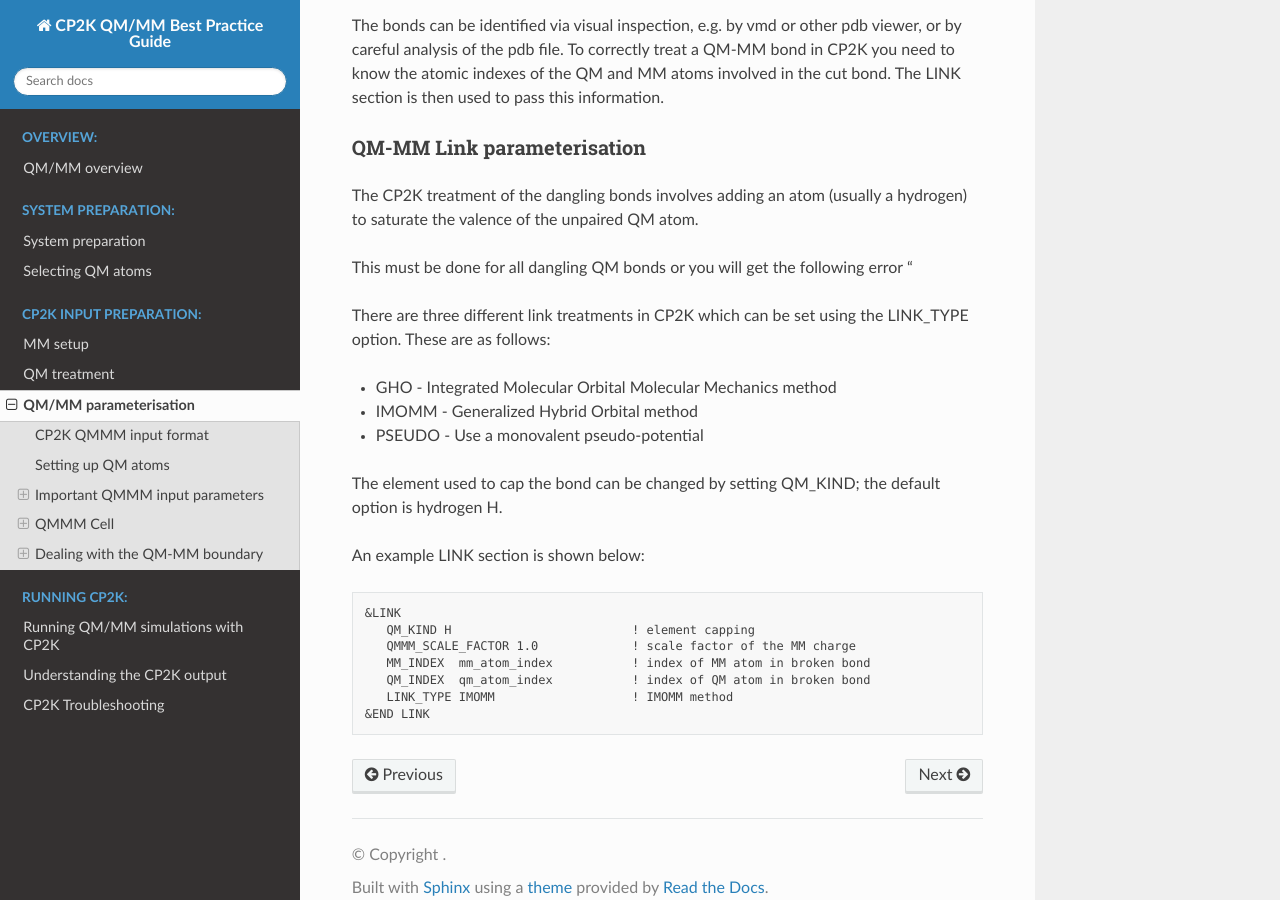
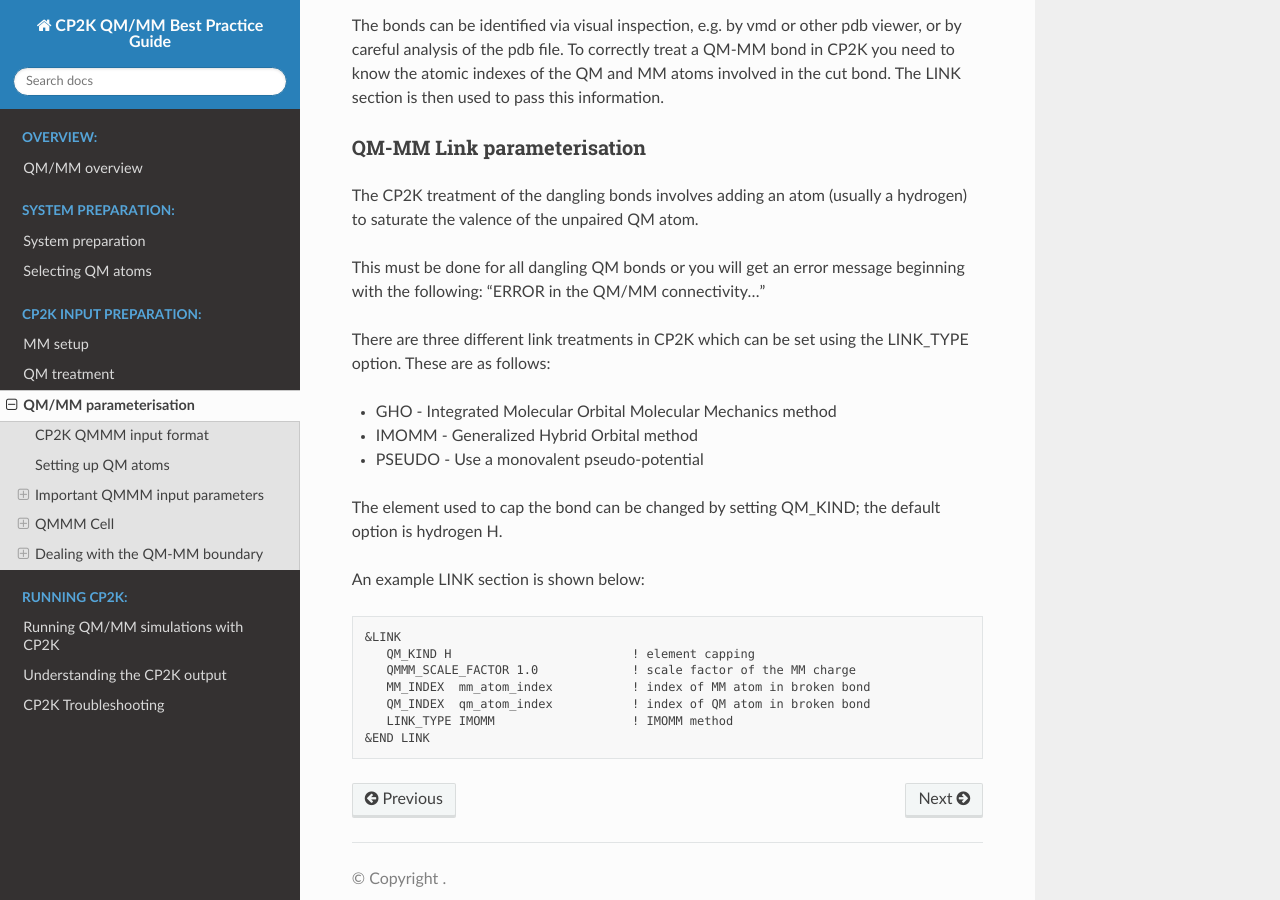
Before and after one commit to bioexcel/qmmm_bpg, a Sphinx documentation site: the page built from docs/input_preparation/QMMM_parameterisation.rst, in a window 1280 px wide and 900 px high, scrolled down 3914 px. Built offline with Sphinx 7.4.7 and the Read the Docs theme 2.0.0, drawn with Linux system fonts in a browser that asks for light colours.

Commit message:
Update QMMM_parameterisation.rst

```diff
--- a/docs/input_preparation/QMMM_parameterisation.rst
+++ b/docs/input_preparation/QMMM_parameterisation.rst
@@ -222,7 +222,7 @@
 The CP2K  treatment of the dangling bonds involves adding an atom (usually a hydrogen) to
 saturate the valence of the unpaired QM atom.
 
-This must be done for all dangling QM bonds or you will get the following error "
+This must be done for all dangling QM bonds or you will get an error message beginning with the following: "ERROR in the QM/MM connectivity..."
 
 There are three different link treatments in CP2K which can be set using the LINK_TYPE option. These are as follows:
 
```
